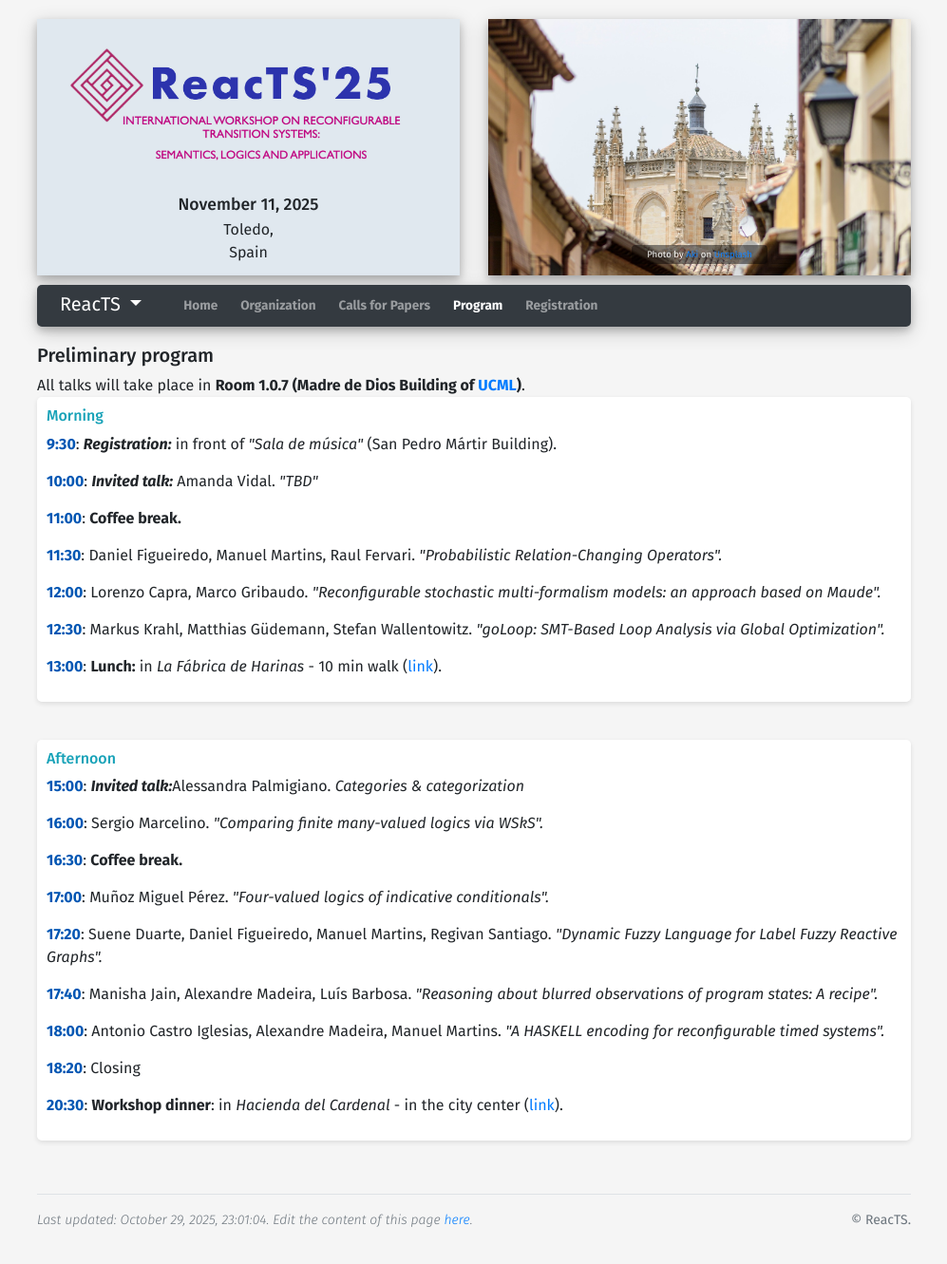
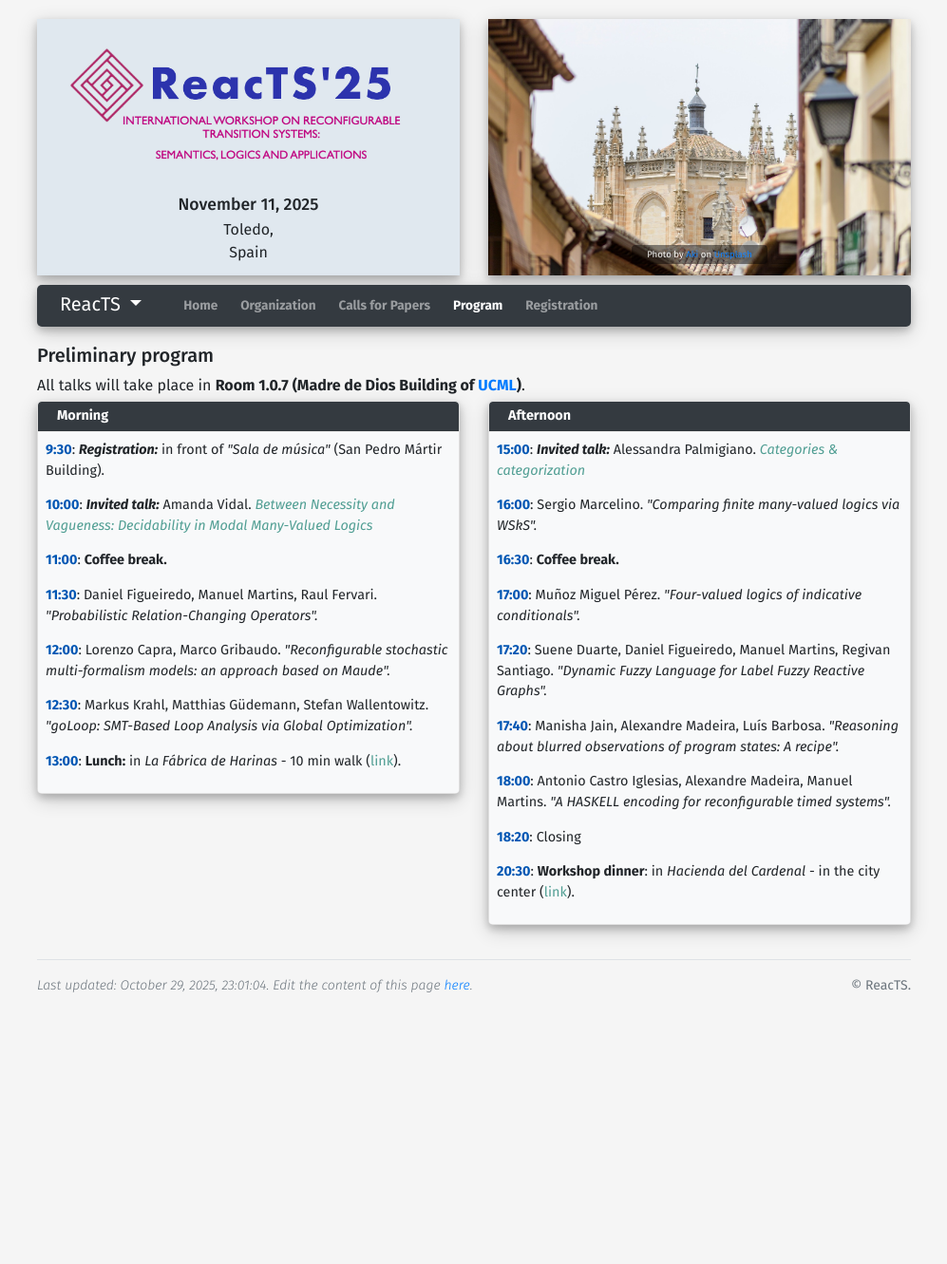
Before and after one commit to reacts-workshop/2025, a Jekyll site: the page built from program.html, in a window 1280 px wide. Shown: the whole page at 95% size, without its empty margins (141-1138 px from the left). Built offline with Jekyll 4.4.1, drawn with Linux system fonts in a browser that asks for light colours; after the commit the page ends 1084 px from its top, so only the background shows below that.

Commit message:
added invited speakers

```diff
--- a/_data/conference.yml
+++ b/_data/conference.yml
@@ -112,6 +112,10 @@
     label: Registration
     path: /registration.html
     visible: True
+  - id: 6
+    label: Invited Talks
+    path: /invited-talks.html
+    visible: False
 deadline_timezone: AoE
 deadlines:
   # - date: 2024-08-20 - before extension in 2024
--- a/_data/organization.yml
+++ b/_data/organization.yml
@@ -33,10 +33,10 @@
   members:
   - name: Alessandra Palmigiano
     org: "Alessandra Palmigiano, Vrije Universiteit Amsterdam (The Netherlands)"
-    homepage: "https://research.vu.nl/en/persons/alessandra-palmigiano"
+    homepage: "/2025/invited-talks#alessandrapalmigiano"
   - name: Amanda Vidal
     org: "Amanda Vidal, Czech Academy of Sciences (Czech Republic)"
-    homepage: "https://www.cs.cas.cz/vidal/"
+    homepage: "/2025/invited-talks#amandavidal"
 #   - name: Johan van Benthem
 #     org: ILLC, University of Amsterdam (The Netherlands) & Stanford University (USA)
 #     homepage: https://staff.fnwi.uva.nl/j.vanbenthem
--- a/program.html
+++ b/program.html
@@ -4,11 +4,6 @@
 slide_id: 4
 ---
 
-<!DOCTYPE html>
-<html lang="en">
-<head>
-    <meta charset="UTF-8">
-    <meta name="viewport" content="width=device-width, initial-scale=0.7">
 <style>
         body {
             font-family: Arial, sans-serif;
@@ -33,9 +28,10 @@
             font-weight: bold;
             color: #0056b3;
         }
+        .card-block a {
+            color: #509e93;
+        }
 </style>
-</head>
-<body>
 
     <!-- <h6> <a href="https://drive.google.com/file/d/15h03jbHLptbDjOkeVrsaCYointsiMMl3/view?usp=sharing">Booklet of Constributions.</a></h6> -->
 
@@ -44,7 +40,83 @@
 
 All talks will take place in <b>Room 1.0.7 (Madre de Dios Building of <a href="https://maps.app.goo.gl/EJNegwk8qtyRpMcc8">UCML</a>)</b>.
 
-    <div class="day-schedule">
+
+<div class="row">
+    <div class="col-xs-12 col-sm-12 col-md-6 col-lg-6 col-xl-6">
+        <div class="card">
+            <div class="card-header text-white bg-dark"><strong>Morning</strong></div>
+            <div class="card-block bg-light committee">
+                    <div class="session">
+                        <span class="time">9:30</span>: <i><b>Registration:</b> </i>in front of <i>"Sala de música"</i> (San Pedro Mártir Building).
+                    </div>
+                    <div class="session">
+                        <span class="time">10:00</span>: <i><b>Invited talk:</b></i> Amanda Vidal. <i><a href="/2025/invited-talks#amandavidal">Between Necessity and Vagueness: Decidability in Modal Many-Valued Logics</a></i>
+                    </div>
+                    <div class="session">
+                        <span class="time">11:00</span>: <b>Coffee break.</b>
+                    </div>
+                    <div class="session">
+                        <span class="time">11:30</span>: Daniel Figueiredo, Manuel Martins, Raul Fervari.
+                        <i>"Probabilistic Relation-Changing Operators".</i>
+                    </div>
+                    <div class="session">
+                        <span class="time">12:00</span>: Lorenzo Capra, Marco Gribaudo.
+                        <i>"Reconfigurable stochastic multi-formalism models: an approach based on Maude".</i>
+                    </div>
+                    <div class="session">
+                        <span class="time">12:30</span>: Markus Krahl, Matthias Güdemann, Stefan Wallentowitz.
+                        <i>"goLoop: SMT-Based Loop Analysis via Global Optimization".</i>
+                    </div>
+                    <div class="session">
+                        <span class="time">13:00</span>: <b>Lunch:</b> in <i>La Fábrica de Harinas</i> - 10 min walk (<a href="https://www.hotelsanjuandelosreyes.com/es/la-fabrica-de-harinas">link<a>).
+                    </div>
+            </div>
+        </div>
+    </div>
+
+    <div class="col-xs-12 col-sm-12 col-md-6 col-lg-6 col-xl-6">
+        <div class="card">
+            <div class="card-header text-white bg-dark"><strong>Afternoon</strong></div>
+            <div class="card-block bg-light committee">
+                <div class="session">
+                    <span class="time">15:00</span>: <b><i>Invited talk:</b> </i>Alessandra Palmigiano. <i><a href="/2025/invited-talks#alessandrapalmigiano">Categories & categorization</a></i>
+                </div>
+                <div class="session">
+                    <span class="time">16:00</span>: Sergio Marcelino.
+                    <i>"Comparing finite many-valued logics via WSkS".</i>
+                </div>
+                <div class="session">
+                    <span class="time">16:30</span>: <b>Coffee break.</b>
+                </div>
+                <div class="session">
+                    <span class="time">17:00</span>: Muñoz Miguel Pérez.
+                    <i>"Four-valued logics of indicative conditionals".</i>
+                </div>
+                <div class="session">
+                    <span class="time">17:20</span>: Suene Duarte, Daniel Figueiredo, Manuel Martins, Regivan Santiago.
+                    <i>"Dynamic Fuzzy Language for Label Fuzzy Reactive Graphs".</i>
+                </div>
+                <div class="session">
+                    <span class="time">17:40</span>: Manisha Jain, Alexandre Madeira, Luís Barbosa.
+                    <i>"Reasoning about blurred observations of program states: A recipe".</i>
+                </div>
+                <div class="session">
+                    <span class="time">18:00</span>: Antonio Castro Iglesias, Alexandre Madeira, Manuel Martins.
+                    <i>"A HASKELL encoding for reconfigurable timed systems".</i>
+                </div>
+                <div class="session">
+                    <span class="time">18:20</span>: Closing
+                </div>
+                <div class="session">
+                    <span class="time">20:30</span>: <b>Workshop dinner</b>:
+                    in <i>Hacienda del Cardenal</i> - in the city center (<a href="https://www.haciendadelcardenal.com/">link<a>).
+                </div>
+            </div>
+        </div>
+    </div>
+</div>
+
+<!-- <div class="day-schedule">
     <h6 class="text-info">Morning</h6>
     <div class="session">
         <span class="time">9:30</span>: <i><b>Registration:</b> </i>in front of <i>"Sala de música"</i> (San Pedro Mártir Building).
@@ -107,10 +179,8 @@
         <span class="time">20:30</span>: <b>Workshop dinner</b>:
         in <i>Hacienda del Cardenal</i> - in the city center (<a href="https://www.haciendadelcardenal.com/">link<a>).
     </div>
-    </div>
+</div> -->
 
-</body>
-</html>
 
 
 <!--- <!DOCTYPE html>
--- a/registration.html
+++ b/registration.html
@@ -1,7 +1,7 @@
 ---
 title: Registration
 layout: page
-slide_id: 6
+slide_id: 5
 ---
 
 <div class="row mt-xs-0 mt-sm-0 my-2">
```
Also changed, not shown: assets/images/people/alessandrapalmigiano.webp (added), assets/images/people/amandavidal.jpg (added). Lines whose indentation alone changed are shown as unchanged.
